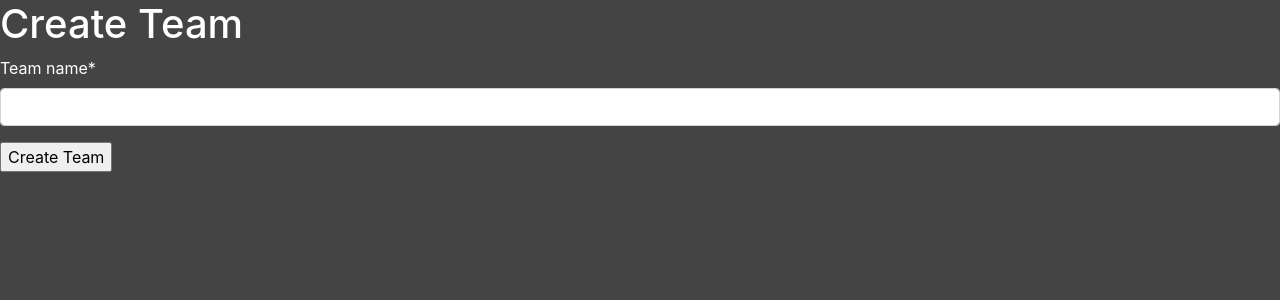
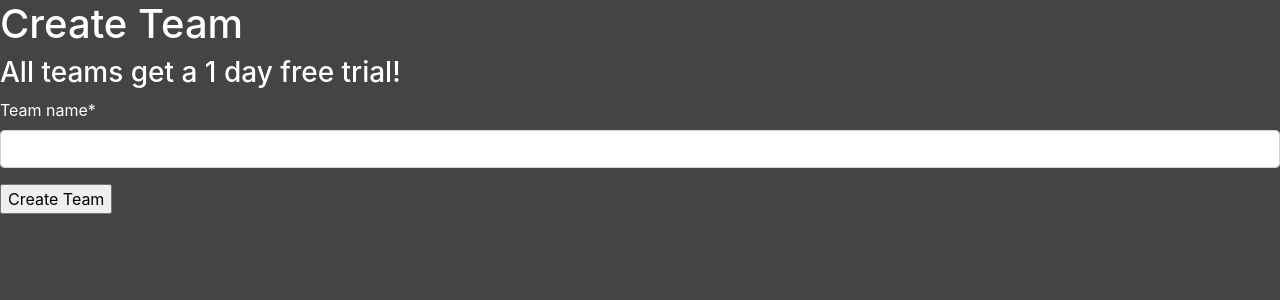
Before and after one commit to Code-Institute-Submissions/tgc07-project04, a Django app: page /teams/create-team/ in a window 1280 px wide. Shown: the part 56-356 px from the top of the page. Run offline with Django 3.2, Linux system fonts and the light colour scheme; the visitor is signed in with stand-in values (Sample User, id 1); some libraries are stand-ins or nearby versions.

Commit message:
Add header about free trial on create team page

```diff
--- a/teams/templates/teams/create-team.html
+++ b/teams/templates/teams/create-team.html
@@ -6,6 +6,9 @@
 {% block content %}
 
     <h1>Create Team</h1>
+
+    <h3>All teams get a 1 day free trial!</h3>
+
     <form method="POST">
         {% csrf_token %}
         {{ form|crispy }}
```
Lines whose indentation alone changed are shown as unchanged.
